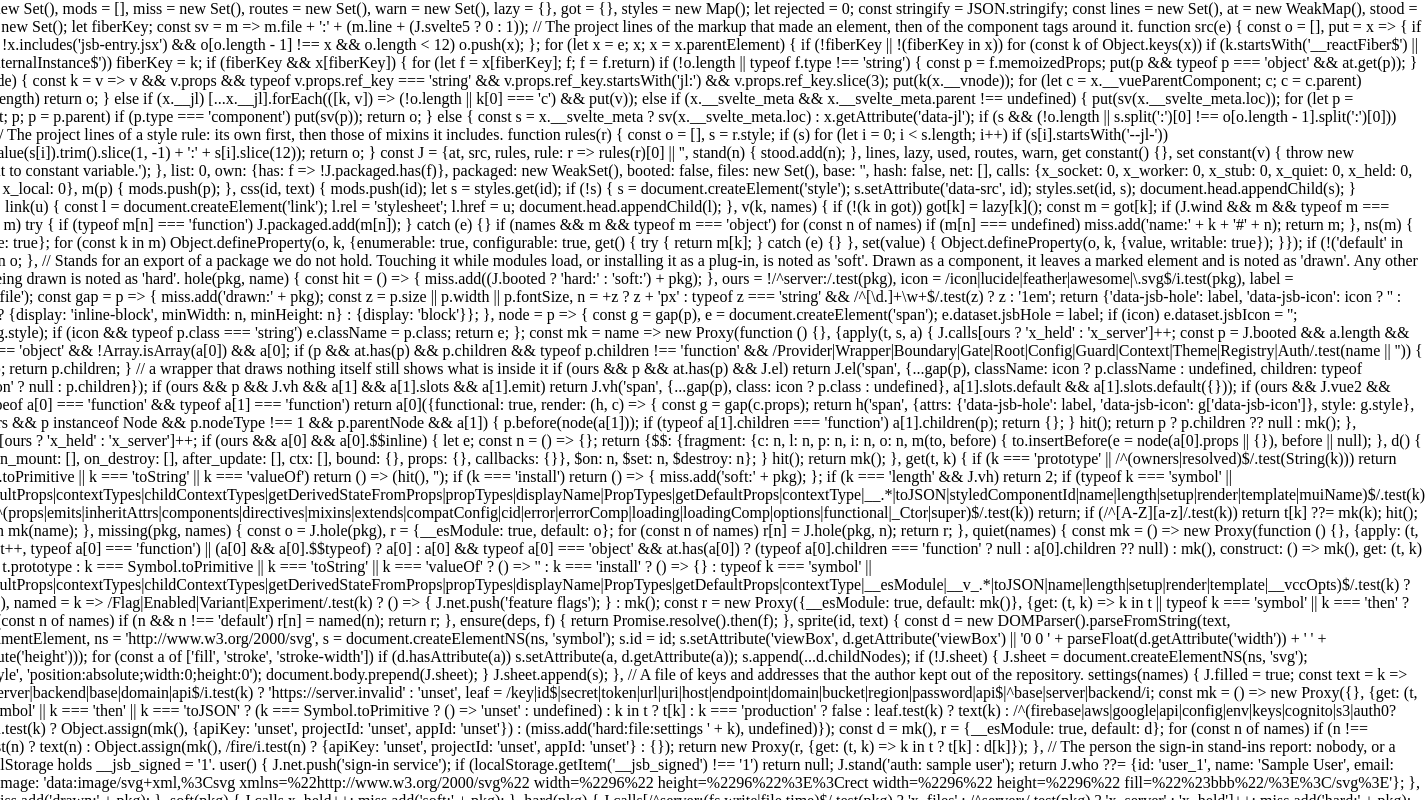
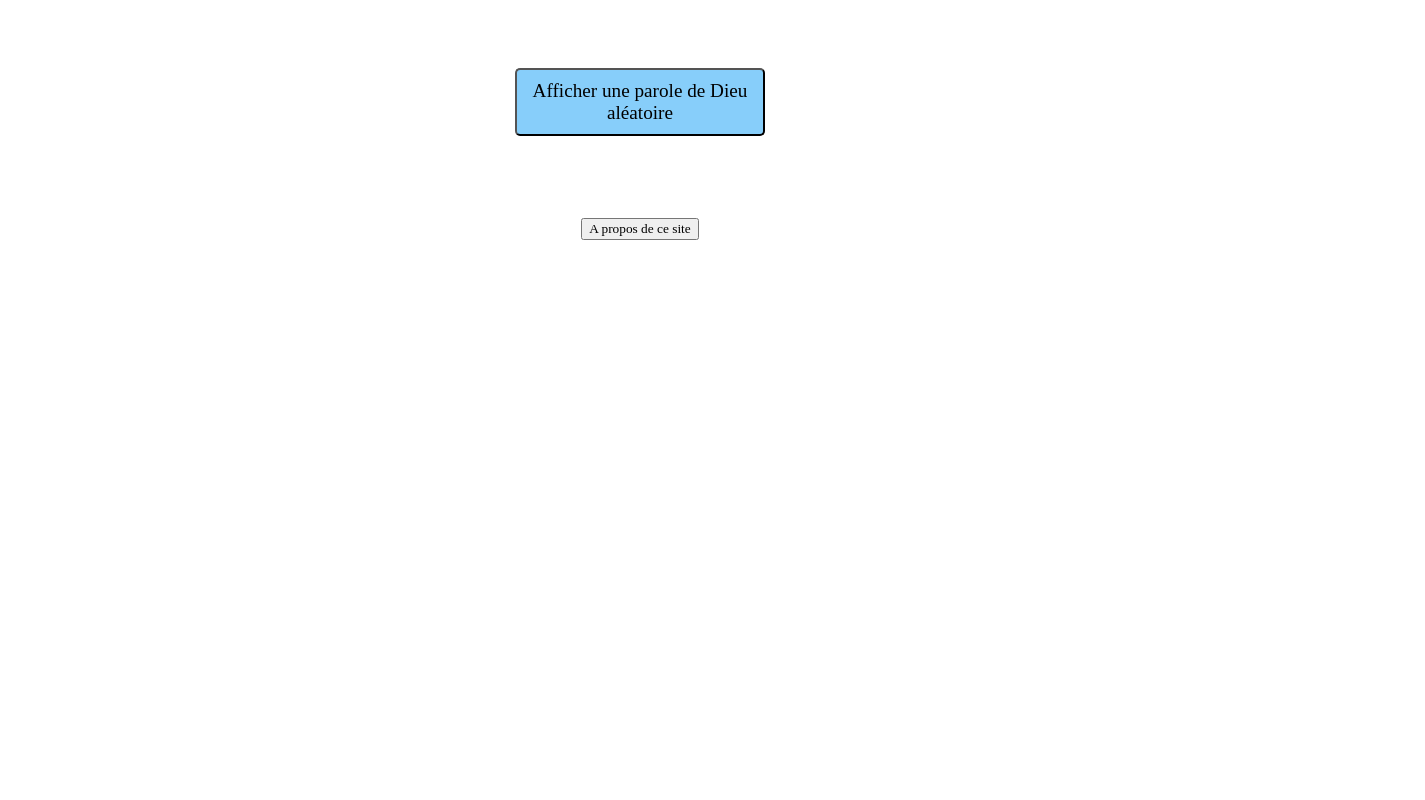
Before and after one commit to jmcob/uneparole.love, a Vue app: page / in a window 1280 px wide. Shown: the top 800 px of the page, 1425 px wide, since content can reach past the window. Built offline with nearby package versions, Linux system fonts and the light colour scheme; a web font is replaced by a local one.

Commit message:
oui a l'aveugle

```diff
--- a/src/App.vue
+++ b/src/App.vue
@@ -1,4 +1,5 @@
 <template>
+<div class="wrapper">
   <div class="cadre">
     <button class="button" @click="loadWord()">
       Afficher une parole de Dieu aléatoire
@@ -28,6 +29,7 @@
       </p>
     </div>
   </div>
+ </div>
 </template>
 <script>
 import HeaderTitle from "./components/HeaderTitle.vue";
@@ -202,10 +204,13 @@
 
 * {
   font-family: "Tiro Gurmukhi", serif;
+}
+
+.wrapper {
   display: flex;
   flex-direction: column;
   align-items: center;
-}
+  }
 
 .cadre {
   display: flex;
```
